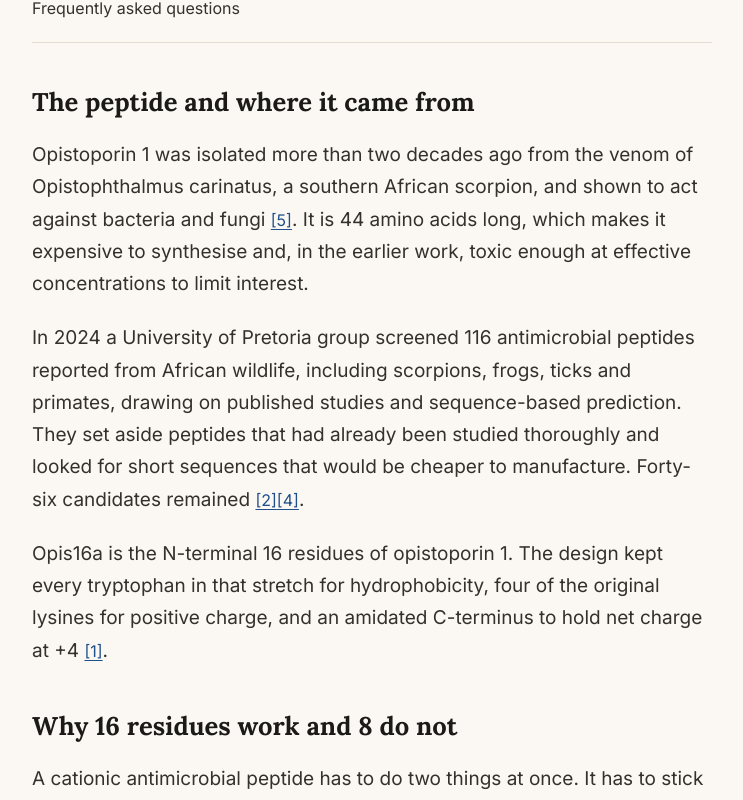
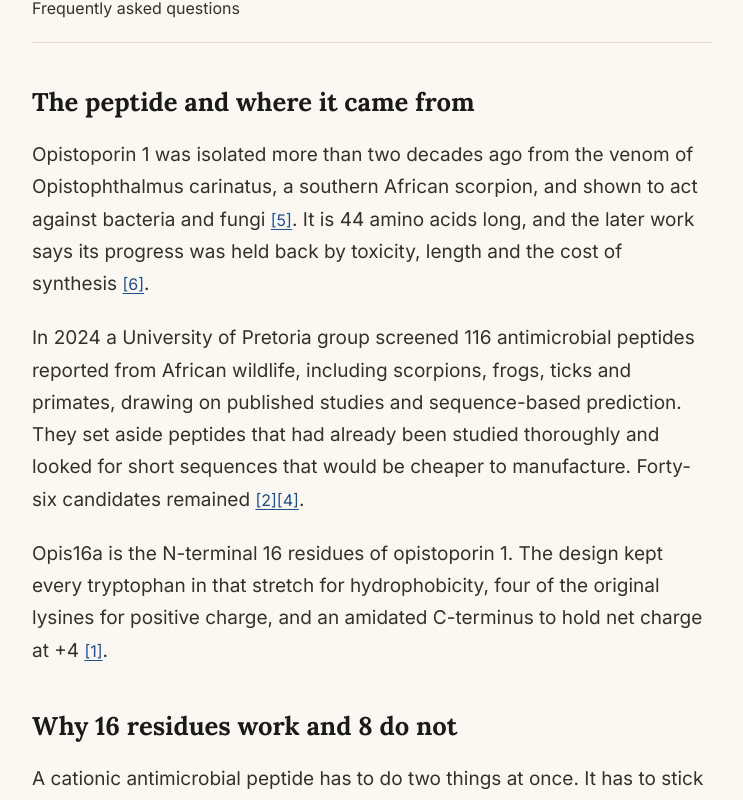
Before and after one commit to edorfanini00/peptidedigest, a Next.js app: page /scorpion-venom-peptide-opis16a-truncation in a window 1280 px wide. Shown: the part 2510-3310 px from the top of the page, without its empty margins (268-1011 px from the left). Built offline with nearby package versions, Linux system fonts and the light colour scheme.

Commit message:
Attach panel and haemolysis claims to the source that carries them; state estimand without imputation wording

```diff
--- a/app/retatrutide-transcend-t2d-2-ozempic-head-to-head/story.ts
+++ b/app/retatrutide-transcend-t2d-2-ozempic-head-to-head/story.ts
@@ -31,7 +31,7 @@ export const story: NewsroomStory = {
         "A1C fell 2.2 points on both retatrutide doses and 1.8 points on semaglutide, from the same starting average [1]. On body weight, the 9 mg dose produced a 19.5% reduction, or 20.1 kg, and the 12 mg dose 20.9%, or 21.5 kg. Semaglutide produced 9.4%, or 9.5 kg.",
         "Lilly also reports larger reductions in non-HDL cholesterol, triglycerides and systolic blood pressure on retatrutide than on semaglutide [1][4].",
         "Two statistical details sit inside those headline figures. Superiority for the 12 mg dose on A1C was significant at p<0.001 with control for multiple comparisons. Superiority for the 9 mg dose on A1C was nominal: Lilly's own endnote says that comparison was a prespecified secondary endpoint that was not included in the family-wise error control, while its noninferiority did meet that bar [2]. The weight differences for both doses were significant under that control.",
-        "Every number in the release uses the efficacy estimand. That is a hypothetical estimate of what would have happened if every randomised participant had stayed on the treatment they were assigned for the full 80 weeks, allowing for dose interruptions and adjustments, with outcomes for people who stopped imputed rather than dropped [2]. Lilly has not published the treatment-regimen version, which describes what happened under the treatment people actually took, including discontinuation, and is the closer analogue to what a clinic sees when patients stop a drug because of nausea."
+        "Every number in the release uses the efficacy estimand. That is a hypothetical estimate of what would have happened if every randomised participant had stayed on the treatment they were assigned for the full 80 weeks, allowing for dose interruptions and adjustments and without adding another glucose-lowering medicine [2]. It is not a record of what happened to the people who stopped. Lilly has not published the treatment-regimen version, which describes what happened under the treatment people actually took, including discontinuation, and is the closer analogue to what a clinic sees when patients stop a drug because of nausea."
       ]
     },
     {
@@ -92,7 +92,7 @@ export const story: NewsroomStory = {
     },
     {
       "q": "What does the efficacy estimand mean in these results?",
-      "a": "It estimates what would have happened if every randomised participant had remained on their assigned treatment for the full 80 weeks, with outcomes for people who discontinued imputed rather than excluded. A treatment-regimen analysis instead reflects the treatment people actually took, including discontinuation, and usually produces smaller differences. Lilly published efficacy-estimand figures in the topline release.",
+      "a": "It estimates what would have happened if every randomised participant had remained on their assigned treatment for the full 80 weeks without adding another glucose-lowering medicine. It is a hypothetical estimate, not a record of what happened after people discontinued. A treatment-regimen analysis instead reflects the treatment people actually took, including discontinuation, and usually produces smaller differences. Lilly published efficacy-estimand figures in the topline release.",
       "refs": [2, 3]
     },
     {
--- a/app/scorpion-venom-peptide-opis16a-truncation/story.ts
+++ b/app/scorpion-venom-peptide-opis16a-truncation/story.ts
@@ -19,7 +19,7 @@ export const story: NewsroomStory = {
       "title": "The peptide and where it came from",
       "id": "where-it-came-from",
       "paragraphs": [
-        "Opistoporin 1 was isolated more than two decades ago from the venom of Opistophthalmus carinatus, a southern African scorpion, and shown to act against bacteria and fungi [5]. It is 44 amino acids long, which makes it expensive to synthesise and, in the earlier work, toxic enough at effective concentrations to limit interest.",
+        "Opistoporin 1 was isolated more than two decades ago from the venom of Opistophthalmus carinatus, a southern African scorpion, and shown to act against bacteria and fungi [5]. It is 44 amino acids long, and the later work says its progress was held back by toxicity, length and the cost of synthesis [6].",
         "In 2024 a University of Pretoria group screened 116 antimicrobial peptides reported from African wildlife, including scorpions, frogs, ticks and primates, drawing on published studies and sequence-based prediction. They set aside peptides that had already been studied thoroughly and looked for short sequences that would be cheaper to manufacture. Forty-six candidates remained [2][4].",
         "Opis16a is the N-terminal 16 residues of opistoporin 1. The design kept every tryptophan in that stretch for hydrophobicity, four of the original lysines for positive charge, and an amidated C-terminus to hold net charge at +4 [1]."
       ]
@@ -38,8 +38,8 @@ export const story: NewsroomStory = {
       "id": "how-it-kills",
       "paragraphs": [
         "Gram-negative bacteria carry an outer membrane studded with lipopolysaccharide, then a thin cell wall, then an inner membrane. Opis16a binds lipopolysaccharide, destabilises the outer membrane, and then depolarises and permeabilises the inner membrane. In Escherichia coli and in a multidrug-resistant clinical isolate of Acinetobacter baumannii, bacterial killing followed within minutes [1].",
-        "The paper reports a minimum inhibitory concentration of 8 micrograms per millilitre of Opis16a against a multidrug-resistant clinical isolate of Acinetobacter baumannii, the lowest concentration that stops visible growth, and activity against Escherichia coli [1]. The group’s earlier work tested the peptide against a wider panel that also covered Klebsiella pneumoniae and Enterobacter cloacae [2].",
-        "Selectivity is the part that decides whether a membrane-active peptide can become a drug. Opis16a produced no detectable haemolysis of human red blood cells at the concentrations tested, with a half-maximal haemolytic concentration above 256 micrograms per millilitre, and low toxicity against HaCaT keratinocytes and HepG2 liver cells [1][2]. Venom peptides such as melittin are potent antibacterial molecules that fail on exactly this point."
+        "The paper reports a minimum inhibitory concentration of 8 micrograms per millilitre of Opis16a against a multidrug-resistant clinical isolate of Acinetobacter baumannii, the lowest concentration that stops visible growth, and activity against Escherichia coli [1]. The group’s earlier work tested the peptide against a wider panel that also covered Klebsiella pneumoniae and Enterobacter cloacae [3].",
+        "Selectivity is the part that decides whether a membrane-active peptide can become a drug. Opis16a produced no detectable haemolysis of human red blood cells at the concentrations tested, with a half-maximal haemolytic concentration above 256 micrograms per millilitre, and low toxicity against HaCaT keratinocytes and HepG2 liver cells [3][6]. Venom peptides such as melittin are potent antibacterial molecules that fail on exactly this point."
       ]
     },
     {
```
